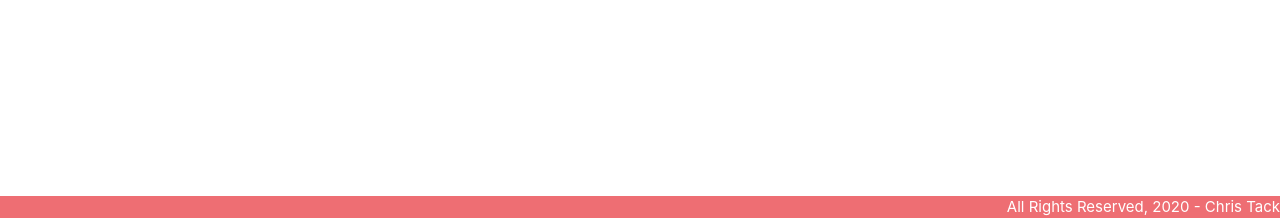
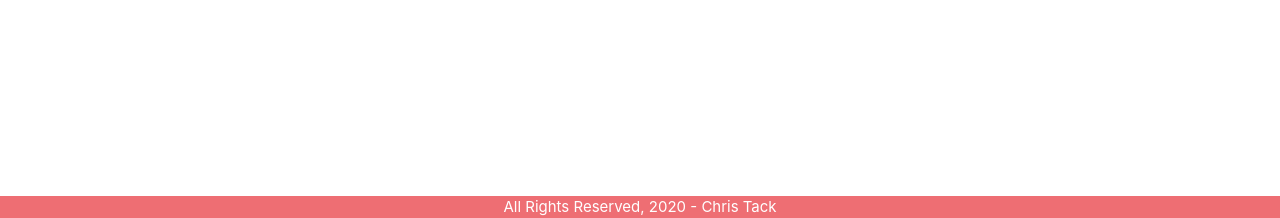
Before and after one commit to tackc/pythonCRUD, a Django app: template requests/templates/base.html in a window 1280 px wide. Shown: the part 582-800 px from the top of the page. Run offline with Django 3.2, Linux system fonts and the light colour scheme; the template is opened without the code that fills it, so the values that code supplies are empty; parts of the project's set-up code (start-up, migrations or seed data) failed here and were passed over.

Commit message:
Center footer text

```diff
--- a/requests/templates/base.html
+++ b/requests/templates/base.html
@@ -28,7 +28,7 @@
     {% endblock %}
   </main>
   <footer class="page-footer">
-    <div>All Rights Reserved, 2020 - Chris Tack</div>
+    <div class="center">All Rights Reserved, 2020 - Chris Tack</div>
   </footer>
 </body>
 </html>
```
